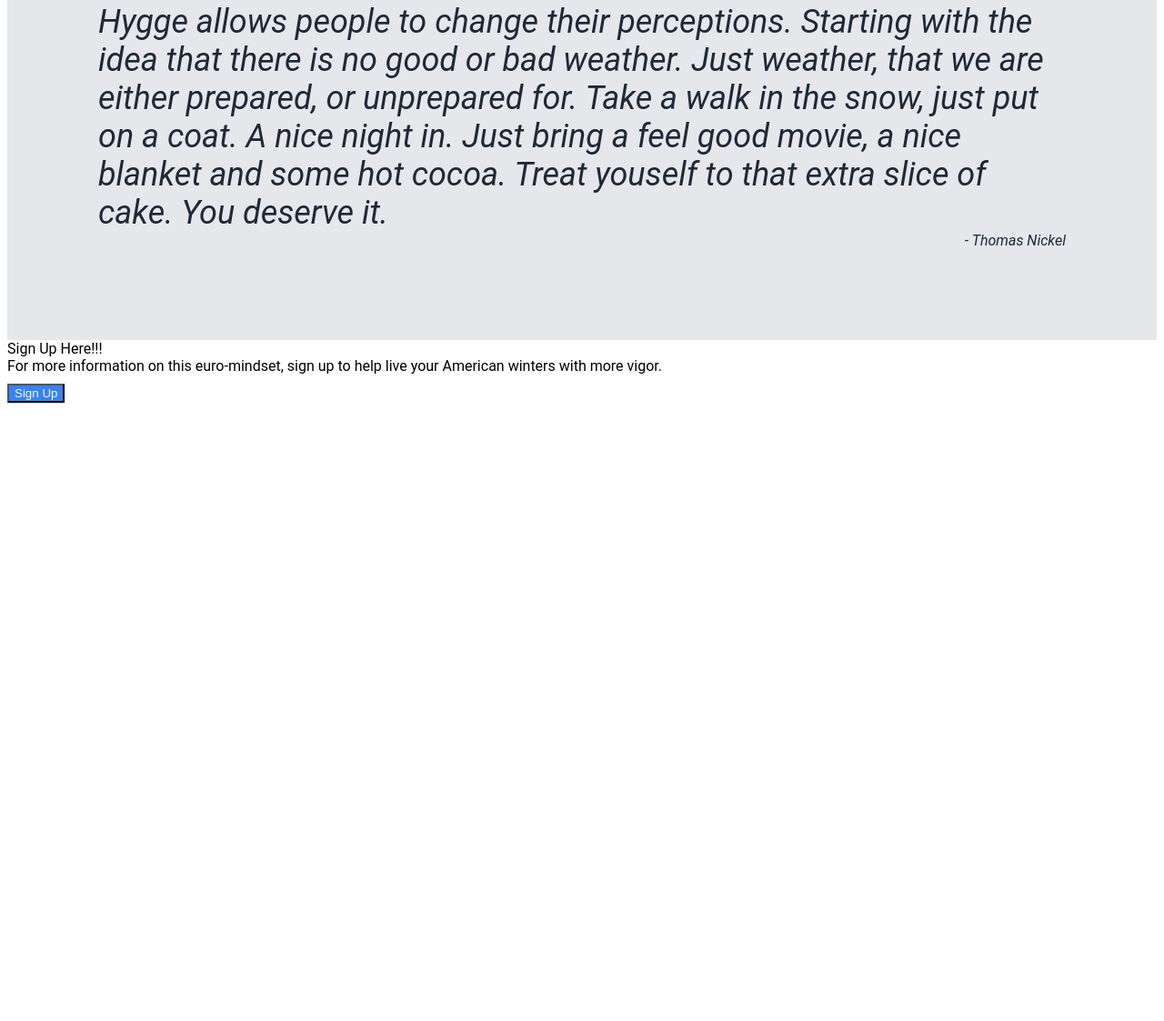
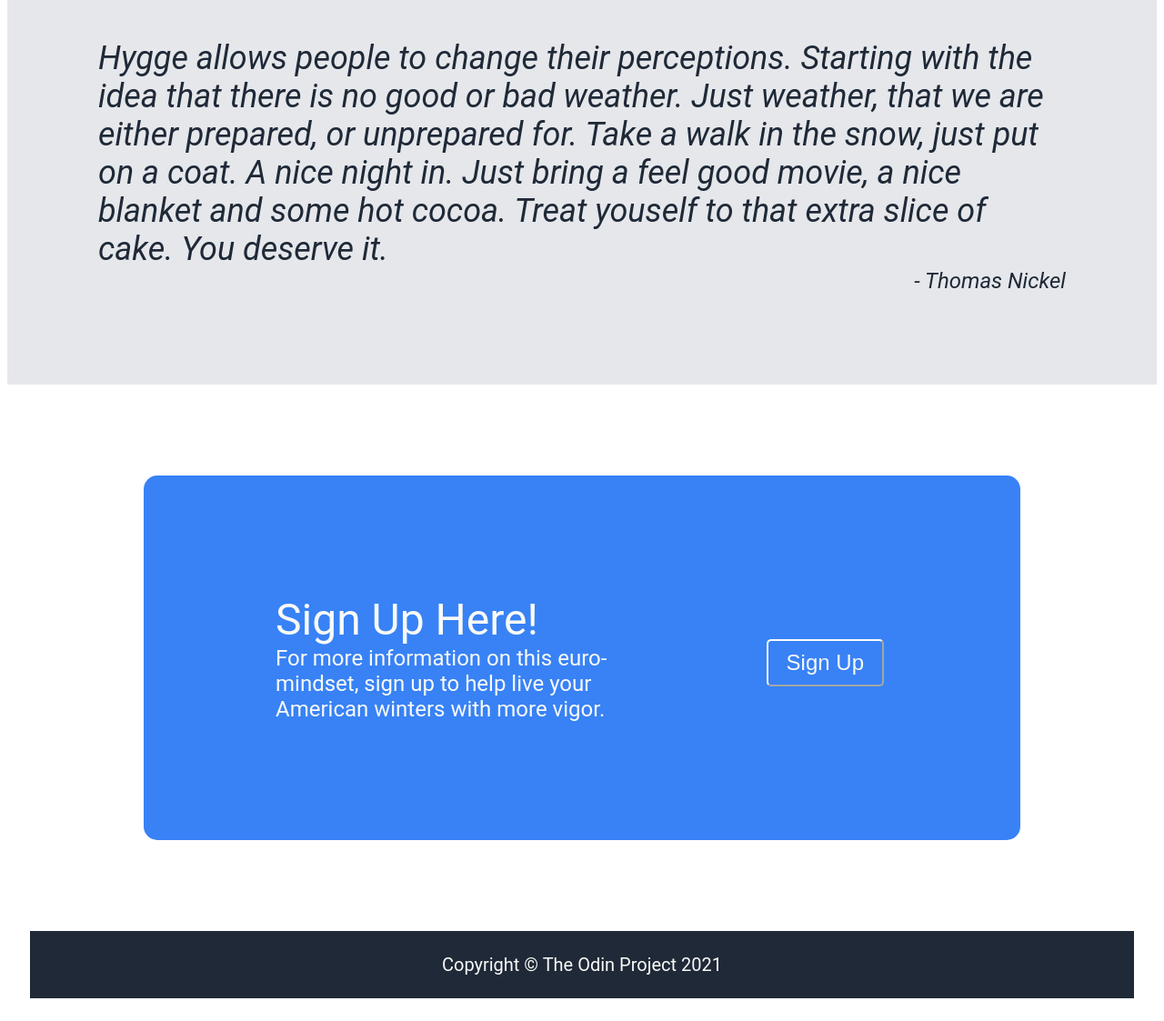
Before and after one commit to tanickel1/landingpage_project, a plain HTML site: page index.html in a window 1280 px wide. Shown: the part 1015-2138 px from the top of the page at 91% size. Before the commit the page ends 1466 px from the top, so only its background shows below. Drawn offline with Linux system fonts and the light colour scheme.

Commit message:
finished flexbox styling on the cta block, and created/finished the footer block with background colors, font colors and text alignment

```diff
--- a/index.html
+++ b/index.html
@@ -78,19 +78,26 @@
             <div class="quotesignature"> - Thomas Nickel </div>
         </div>
     </div>
+
+    <div class="ctacontainer">
+        <div class="ctasubcontainer">
+            <div class="ctatext">
                 <div class="ctabanner">
-        <div>
-            Sign Up Here!!!
+                    Sign Up Here!
                 </div>
                 <div class="ctadescription">
                     For more information on this euro-mindset, sign up to help live your American winters with more vigor.
                  </div>
+            </div>
+            <div class="ctabuttoncontainer">
                  <button class="ctabutton">
                      Sign Up
                  </button>
             </div>
+        </div>
+    </div>
     <div class="footer">
-
+        Copyright © The Odin Project 2021
     </div>
 </body>
 </html>
--- a/styles.css
+++ b/styles.css
@@ -34,6 +34,12 @@ button {
     background-color: #3882f6;
     color: #F9FAF8;
     margin-top: 10px;
+    border-radius: 5px;
+    font-size: 24px;
+    padding-left: 20px;
+    padding-right: 20px;
+    padding-top: 10px;
+    padding-bottom: 10px;
 }
 
 
@@ -88,13 +94,14 @@ button {
 .infoimage {
     border: 10px;
     border-color: #3882f6;
+    margin-top: 20px;
+    margin-bottom: 20px;
 }
 
 .photocardbox {
     height: 200px;
     width: 220px;
     border-radius: 15px;
-    border-color: ;
     border: #3882f6 4px solid;
 }
 
@@ -139,20 +146,80 @@ button {
 .quotesignature {
     text-align: right;
     justify-content: flex-end;
+    font-size: 24px;
+}
+
+.ctacontainer {
+
+}
+
+
+.ctasubcontainer {
+    display: flex;
+    background-color: #3882f6;
+    border-radius: 15px;
+    margin-top: 100px;
+    margin-bottom: 100px;
+    margin-left: 150px;
+    margin-right: 150px;
+    padding-top: 50px;
+    padding-bottom: 50px;
+    padding-left: 125px;
+    padding-right: 125px;
+    align-content: center;
+
+}
+
+.ctatext {
+    flex-direction: column;
+    flex: 2;
+    margin-top: 60px;
+    margin-bottom: 60px;
+    background-color: #3882f6;
+    padding: 20px;
+
 }
 
 .ctabanner {
-
+    font-size: 48px;
+    font-family: 'Roboto', arial;
+    color: #F9FAF8;
 }
 
-.ctabutton {
 
+.ctadescription {
+    font-size: 24px;
+    font-family: 'Roboto', arial;
+    color: #F9FAF8;
 }
 
-.ctadescription {
-
+.ctabuttoncontainer {
+    display: flex;
+    align-items: center;
+    justify-content: center;
+    margin: 25px;
+    padding-left: 50px;
+}
+.ctabutton {
+    background-color: #3882f6;
+    color:#F9FAF8;
+    border-color: #F9FAF8;
+    border-radius: 5px;
+    font-size: 24px;
+    padding-left: 20px;
+    padding-right: 20px;
+    padding-top: 10px;
+    padding-bottom: 10px;
 }
 
 .footer {
-
+        background-color: #1F2937;
+        color: #F9FAF8;
+        text-align: center;
+        font-family: 'Roboto', arial;
+        align-items: center;
+        justify-content: center;
+        font-size: 20px;
+        padding: 25px;
+        margin: 25px;
 }
```
Lines whose indentation alone changed are shown as unchanged.
